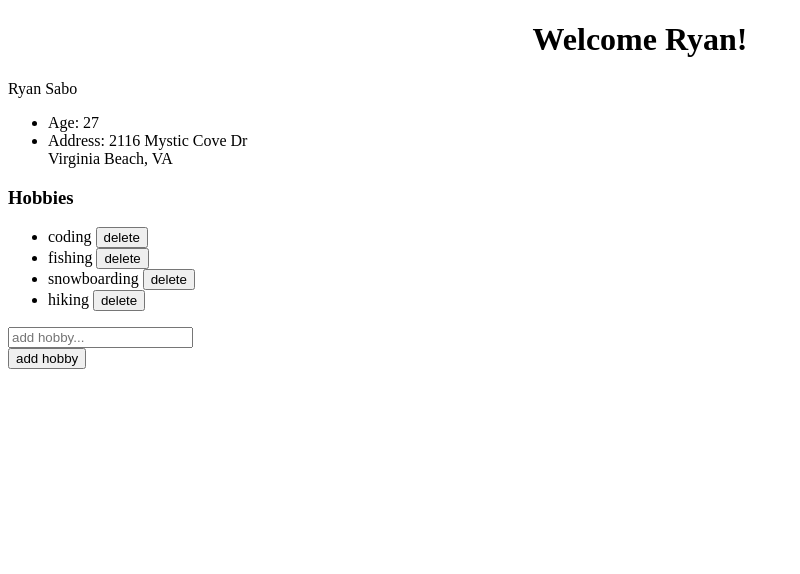
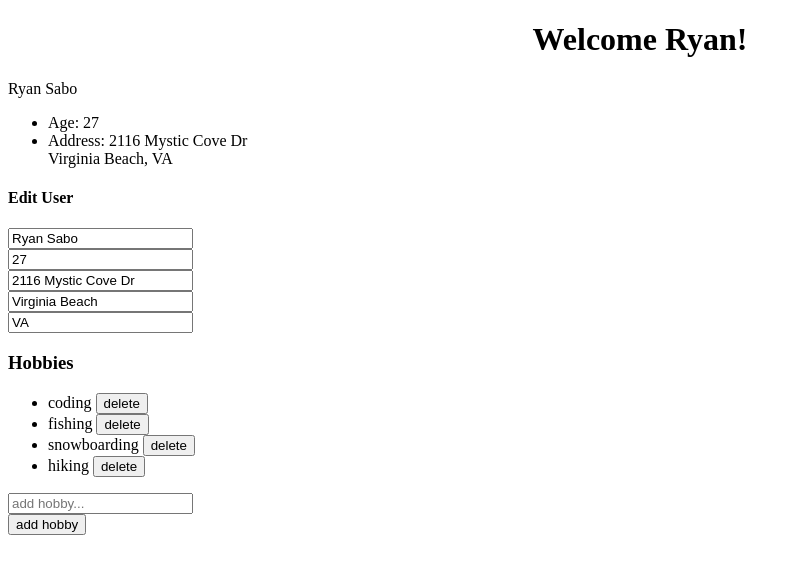
Before and after one commit to sabora920/angular-practice, an Angular app: page / in a window 1280 px wide. Shown: the top 574 px of the page, without its empty margins (0-800 px from the left). Built offline with nearby package versions, Linux system fonts and the light colour scheme.

Commit message:
added two way binding to edit user

```diff
--- a/src/app/app.module.ts
+++ b/src/app/app.module.ts
@@ -1,6 +1,6 @@
 import { BrowserModule } from '@angular/platform-browser';
 import { NgModule } from '@angular/core';
-
+import { FormsModule } from '@angular/forms'
 
 import { AppComponent } from './app.component';
 import { UserComponent } from './components/user/user.component';
@@ -12,7 +12,8 @@ import { UserComponent } from './components/user/user.component';
     UserComponent
   ],
   imports: [
-    BrowserModule
+    BrowserModule,
+    FormsModule
   ],
   providers: [],
   bootstrap: [AppComponent]
--- a/src/app/components/user/user.component.html
+++ b/src/app/components/user/user.component.html
@@ -1,11 +1,31 @@
+<div>
     <p>
         {{ name }}
       </p>
-
       <ul>
         <li>Age: {{ age }}</li>
         <li>Address: {{ address.street }}<div>{{ address.city }}, {{address.state }}</div></li>
       </ul>
+      <h4>Edit User</h4>
+      <form>
+        <div>
+          <input type="text" placeholder="name..." [(ngModel)]="name" name="name">
+        </div>
+        <div>
+            <input type="number" placeholder="age..." [(ngModel)]="age" name="age">
+        </div>
+        <div>
+            <input type="text" placeholder="street..." [(ngModel)]="address.street" name="street">
+        </div>
+        <div>
+            <input type="text" placeholder="city..." [(ngModel)]="address.city" name="city">
+        </div>
+        <div>
+            <input type="text" placeholder="state..." [(ngModel)]="address.state" name="state">
+        </div>
+      </form>
+</div>
+
 
 <h3>Hobbies</h3>
 <ul>
```
Lines whose indentation alone changed are shown as unchanged.
